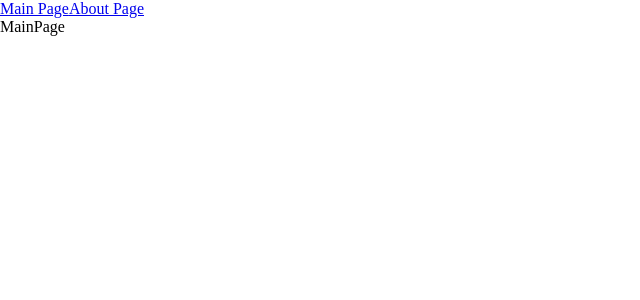
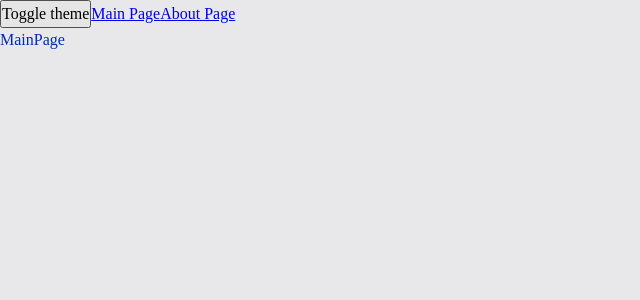
Before and after one commit to Pomatrosit/production-react, a React app: page / in a window 1280 px wide. Shown: the top 300 px of the page, without its empty margins (0-640 px from the left). Built offline with nearby package versions, Linux system fonts and the light colour scheme.

Commit message:
added theme

```diff
--- a/src/App.tsx
+++ b/src/App.tsx
@@ -3,10 +3,14 @@
 import AboutPageAsync from "./pages/AboutPage/AboutPageAsync";
 import MainPageAsync from "./pages/MainPage/MainPageAsync";
 import { Suspense } from "react";
+import useTheme from "./theme/useTheme";
 
 const App = () => {
+  const { theme, toggleTheme } = useTheme();
+
   return (
-    <div className="app">
+    <div className={`app ${theme}`}>
+      <button onClick={toggleTheme}>Toggle theme</button>
       <Link to="/">Main Page</Link>
       <Link to="/about">About Page</Link>
       <Suspense fallback={<div>Loading ...</div>}>
--- a/src/index.scss
+++ /dev/null
@@ -1,5 +0,0 @@
-* {
-  margin: 0;
-  padding: 0;
-  box-sizing: border-box;
-}
--- a/src/index.tsx
+++ b/src/index.tsx
@@ -1,11 +1,14 @@
 import { render } from "react-dom";
 import App from "./App";
-import "./index.scss";
+import "./styles/index.scss";
 import { BrowserRouter } from "react-router-dom";
+import ThemeProvider from "./theme/ThemeProvider";
 
 render(
   <BrowserRouter>
-    <App />
+    <ThemeProvider>
+      <App />
+    </ThemeProvider>
   </BrowserRouter>,
   document.getElementById("root")
 );
--- /dev/null
+++ b/src/styles/index.scss
@@ -0,0 +1,10 @@
+@import "./reset.scss";
+@import "./variables/global.scss";
+@import "./themes/normal.scss";
+@import "./themes/dark.scss";
+
+.app {
+  font-size: $font-size-m;
+  line-height: $line-height-m;
+  min-height: 100vh;
+}
--- /dev/null
+++ b/src/styles/reset.scss
@@ -0,0 +1,14 @@
+* {
+  margin: 0;
+  padding: 0;
+  box-sizing: border-box;
+}
+
+input,
+button,
+textarea,
+select {
+  margin: 0;
+
+  font: inherit;
+}
--- /dev/null
+++ b/src/styles/themes/dark.scss
@@ -0,0 +1,6 @@
+@import "../variables/global.scss";
+
+.app.dark {
+  background-color: $bg-color-dark;
+  color: $primary-color-dark;
+}
--- /dev/null
+++ b/src/styles/themes/normal.scss
@@ -0,0 +1,6 @@
+@import "../variables/global.scss";
+
+.app.normal {
+  background-color: $bg-color-normal;
+  color: $primary-color-normal;
+}
--- /dev/null
+++ b/src/styles/variables/global.scss
@@ -0,0 +1,15 @@
+$font-family-main: "Consolas", "Times New Roman", Serif;
+
+$font-size-m: 16px;
+$line-height-m: 24px;
+
+$font-size-l: 24px;
+$line-height-l: 32px;
+
+$bg-color-normal: #e8e8ea;
+$primary-color-normal: #022bb2;
+$secondary-color-normal: #0549e0;
+
+$bg-color-dark: #09094e;
+$primary-color-dark: #13b313;
+$secondary-color-dark: #04ff04;
--- /dev/null
+++ b/src/theme/ThemeContext.ts
@@ -0,0 +1,15 @@
+import { createContext } from "react";
+
+export enum THEME {
+  NORMAL = "normal",
+  DARK = "dark",
+}
+
+export interface IThemeContext {
+  theme: THEME;
+  toggleTheme: () => void;
+}
+
+export const ThemeContext = createContext<IThemeContext>({} as IThemeContext);
+
+export const LOCAL_STORAGE_THEME_KEY = "theme";
--- /dev/null
+++ b/src/theme/ThemeProvider.tsx
@@ -0,0 +1,31 @@
+import { FC, useMemo, useState } from "react";
+import { LOCAL_STORAGE_THEME_KEY, THEME, ThemeContext } from "./ThemeContext";
+
+const defaultTheme =
+  (localStorage.getItem(LOCAL_STORAGE_THEME_KEY) as THEME) || THEME.NORMAL;
+
+const ThemeProvider: FC = ({ children }) => {
+  const [theme, setTheme] = useState(defaultTheme);
+
+  const toggleTheme = () => {
+    const newTheme = theme === THEME.NORMAL ? THEME.DARK : THEME.NORMAL;
+    localStorage.setItem(LOCAL_STORAGE_THEME_KEY, newTheme);
+    setTheme(newTheme);
+  };
+
+  const defaultValue = useMemo(
+    () => ({
+      theme,
+      toggleTheme,
+    }),
+    [theme]
+  );
+
+  return (
+    <ThemeContext.Provider value={defaultValue}>
+      {children}
+    </ThemeContext.Provider>
+  );
+};
+
+export default ThemeProvider;
--- /dev/null
+++ b/src/theme/useTheme.ts
@@ -0,0 +1,18 @@
+import { useContext } from "react";
+import { THEME, ThemeContext } from "./ThemeContext";
+
+interface UseThemeResult {
+  toggleTheme: () => void;
+  theme: THEME;
+}
+
+const useTheme = (): UseThemeResult => {
+  const { theme, toggleTheme } = useContext(ThemeContext);
+
+  return {
+    theme,
+    toggleTheme,
+  };
+};
+
+export default useTheme;
```
